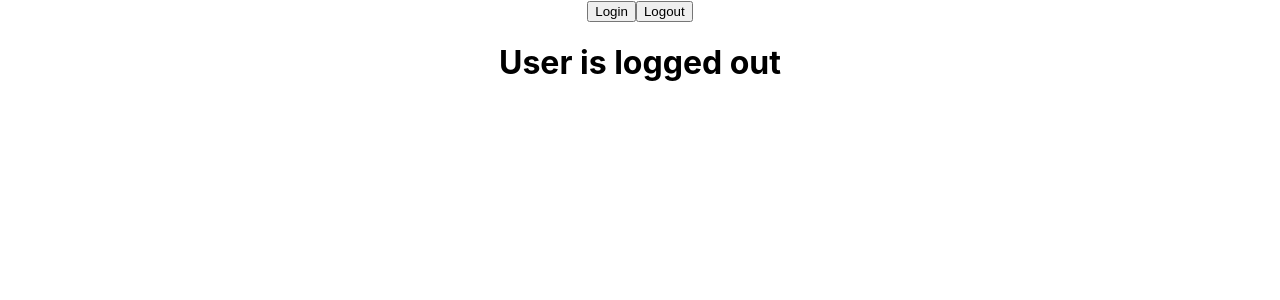
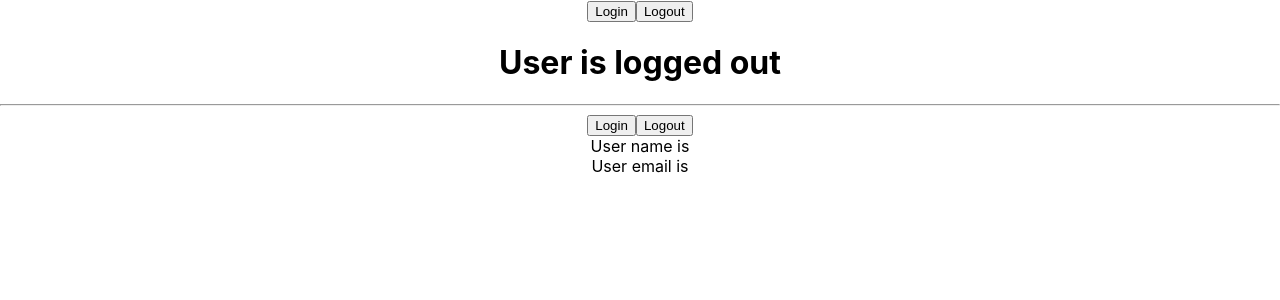
Before and after one commit to 99Ace/99Ace-learn-react-typescript, a React (Create React App) app in the folder seeseelooklook/: page / in a window 1280 px wide. Shown: the top 300 px of the page. Built offline with nearby package versions, Linux system fonts and the light colour scheme.

Commit message:
state handle with user data + typescript

```diff
--- a/seeseelooklook/src/App.tsx
+++ b/seeseelooklook/src/App.tsx
@@ -1,5 +1,6 @@
 import './App.css';
-import { LoggedIn } from './components/LoggedIn';
+import { LoggedIn } from './components/state/LoggedIn';
+import { User } from './components/state/User';
 
 // import components
 
@@ -8,6 +9,8 @@
   return (
     <div className="App">
       <LoggedIn />
+      <hr />
+      <User />
     </div>
 
 
--- /dev/null
+++ b/seeseelooklook/src/components/state/User.tsx
@@ -0,0 +1,22 @@
+import { useState } from "react"
+
+type AuthUser = {
+    name: string,
+    email: string
+}
+export const User = () => {
+    const [user, setUser] = useState<AuthUser | null>(null)
+    // another way is as follows;
+    // const [user, setUser] = useState<AuthUser>({} as AuthUser)
+    // const handleLogout = () => { setUser({}) }
+
+    const handleLogin = () => { setUser({ name: "John", email: "john@example.com" }) }
+    const handleLogout = () => { setUser(null) }
+    return <>
+        <button onClick={handleLogin}>Login</button>
+        <button onClick={handleLogout}>Logout</button>
+        <div>User name is {user?.name}</div>
+        <div>User email is {user?.email}</div>
+
+    </>
+}
```
Also changed, not shown: seeseelooklook/src/components/state/LoggedIn.tsx (renamed from seeseelooklook/src/components/LoggedIn.tsx).
